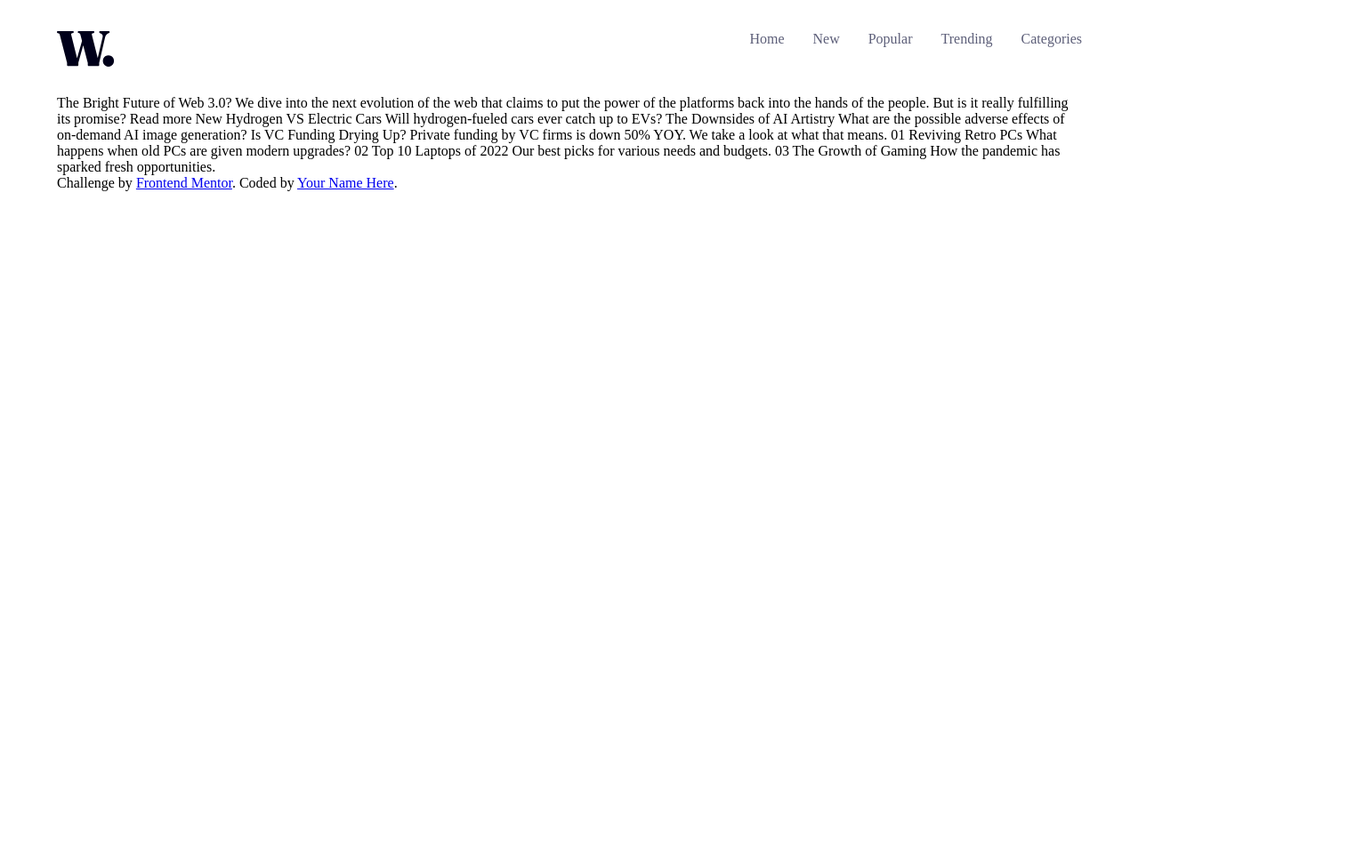
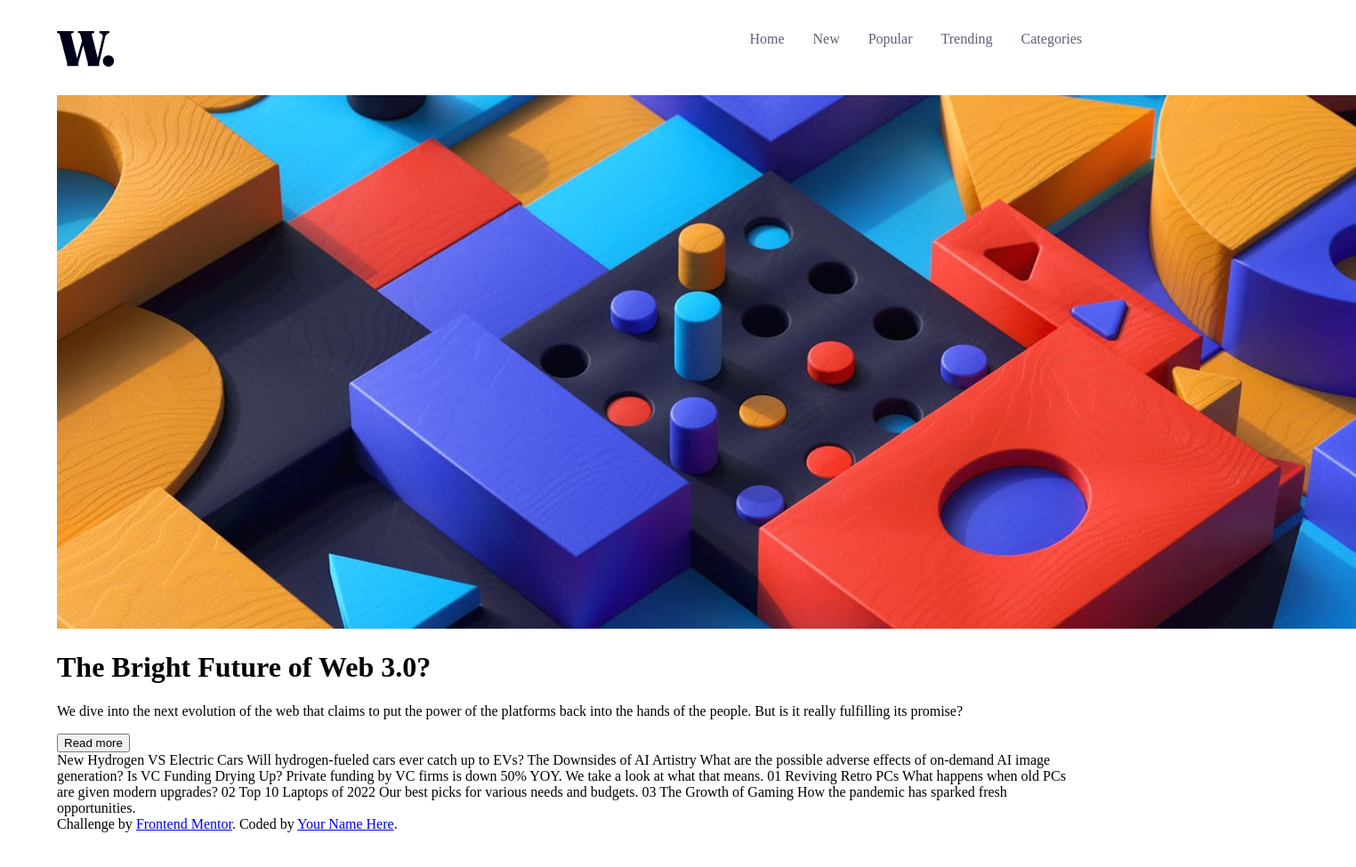
Before and after one commit to alli-Codes/news-homepage, a website: page index.html in a window 1280 px wide. Shown: the part 37-1012 px from the top of the page at 89% size, 1524 px wide, since content can reach past the window. Before the commit the page ends 800 px from the top, so only its background shows below. Drawn offline with Linux system fonts and the light colour scheme.

Commit message:
Structuring this

```diff
--- a/index.html
+++ b/index.html
@@ -24,13 +24,31 @@
       </nav>
     </header>
 
-    The Bright Future of Web 3.0?
+    <div class="hero">
+      <main>
+        <div class="image__section">
+          <img src="./assets/images/image-web-3-desktop.jpg" alt="">
+        </div>
+        <div class="text__section">
+          <h1>The Bright Future of Web 3.0?</h1>
+          <div class="description">
+            <p>We dive into the next evolution of the web that claims to put the power of the platforms back into the hands of the
+            people.
+            But is it really fulfilling its promise?</p>
+            <button>Read more</button>
+          </div>
+        </div>
+      </main>
+      <aside>
 
-    We dive into the next evolution of the web that claims to put the power of the platforms back into the hands of the
-    people.
-    But is it really fulfilling its promise?
+      </aside>
+    </div>
 
-    Read more
+
+
+
+
+
 
     New
 
```
